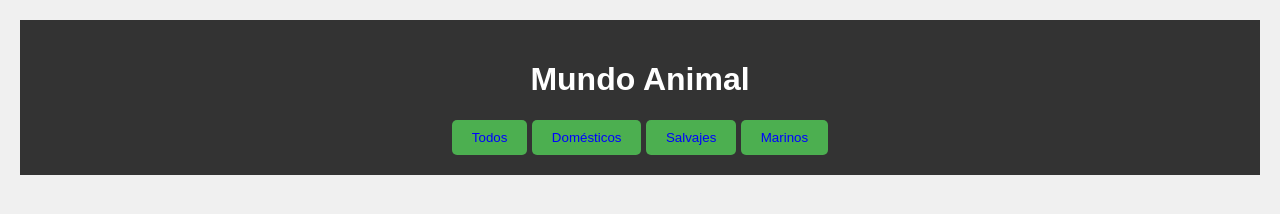
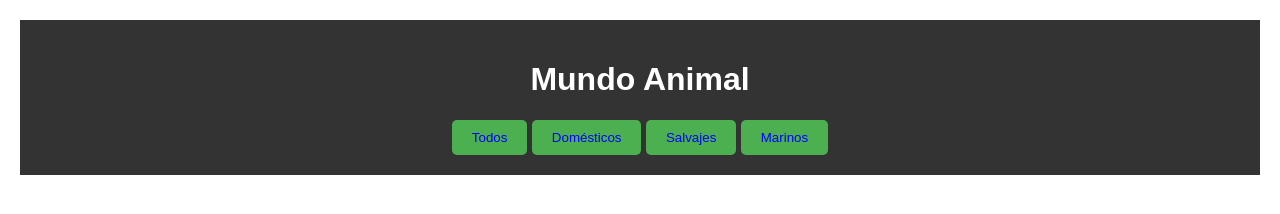
Before and after one commit to EvelynAndrea12/ANIMALES, a plain HTML site: page index.html in a window 1280 px wide. Drawn offline with Linux system fonts and the light colour scheme.

Commit message:
Actualiza

```diff
--- a/styles.css
+++ b/styles.css
@@ -1,6 +1,6 @@
 body {
   font-family: Arial, sans-serif;
-  background-color: #f0f0f0;
+  background-color: #blue;
   margin: 0;
   padding: 20px;
   text-align: center;
```
